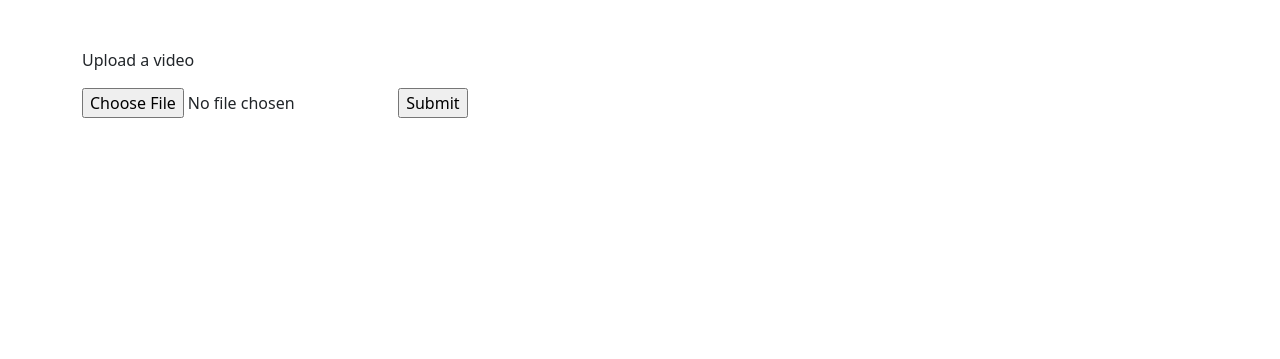
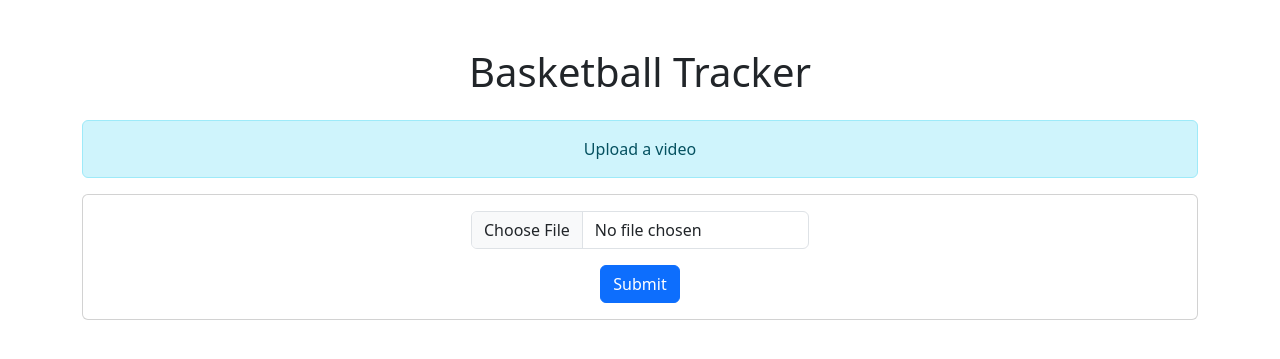
Before and after one commit to henchaves/basketball-tracker, a Flask app: page / in a window 1280 px wide. Shown: the top 359 px of the page. Run offline with Flask 3, Linux system fonts and the light colour scheme; some libraries are stand-ins or nearby versions.

Commit message:
Update template

```diff
--- a/templates/index.html
+++ b/templates/index.html
@@ -1,9 +1,9 @@
 <!DOCTYPE html>
-<html lang="pt-br">
+<html lang="en">
   <head>
     <meta charset="UTF-8" />
     <meta name="viewport" content="width=device-width, initial-scale=1.0" />
-    <title>Upload a File</title>
+    <title>Basketball Tracker</title>
     <link
       rel="stylesheet"
       href="https://cdn.jsdelivr.net/npm/bootstrap@5.3.2/dist/css/bootstrap.min.css"
@@ -16,18 +16,33 @@
       crossorigin="anonymous"
     ></script>
   </head>
-
   <body>
     <div class="container mt-5">
-      <p>{{message}}</p>
+      <div class="row">
+        <div class="col-md-12">
+          <h1 class="text-center mb-4">Basketball Tracker</h1>
+          {% if message %}
+          <div class="alert alert-info text-center">{{message}}</div>
+          {% endif %}
 
-      <form action="" method="POST" enctype="multipart/form-data">
-        <input type="file" name="file" />
-        <input type="submit" />
+          <div class="card">
+            <div class="card-body">
+              <form
+                action=""
+                method="POST"
+                enctype="multipart/form-data"
+                class="d-flex flex-column align-items-center"
+              >
+                <div class="mb-3">
+                  <input class="form-control" type="file" name="file" />
+                </div>
+                <button type="submit" class="btn btn-primary">Submit</button>
               </form>
+            </div>
+          </div>
 
           {% if video_path %}
-      <div style="margin-top: 1rem">
+          <div class="mt-4 text-center">
             <video width="400" controls playsinline>
               <source
                 src="{{url_for('static', filename=video_path)}}"
@@ -38,5 +53,7 @@
           </div>
           {% endif %}
         </div>
+      </div>
+    </div>
   </body>
 </html>
```
Lines whose indentation alone changed are shown as unchanged.
